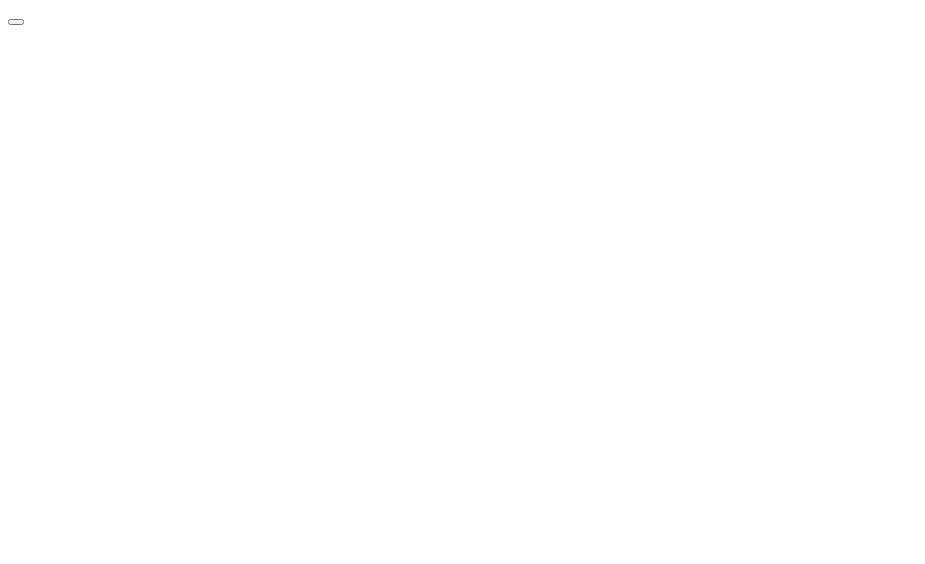
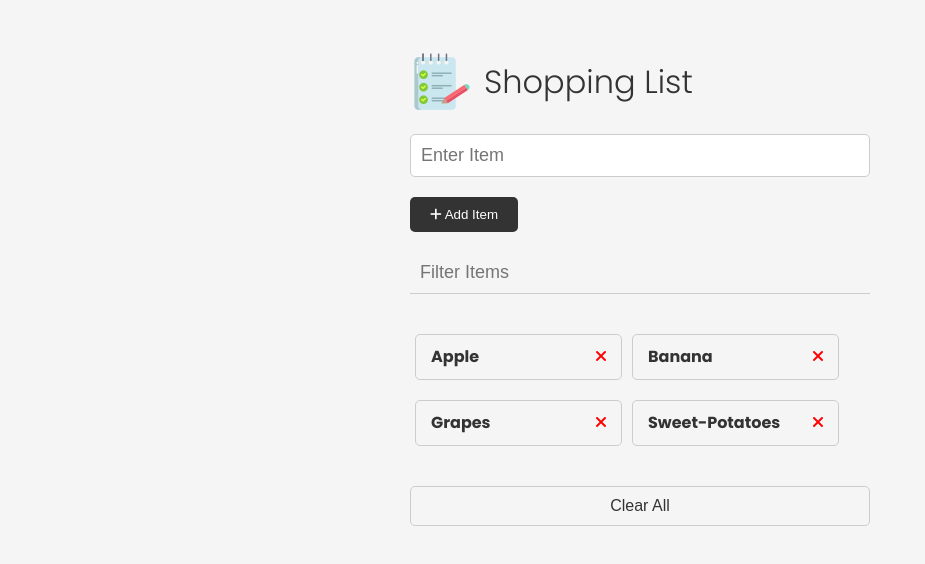
Before and after one commit to crack2018/letslearngit, a plain HTML site: page index1.html in a window 1280 px wide. Shown: the whole page, without its empty margins (0-925 px from the left). Drawn offline with Linux system fonts and the light colour scheme.

Commit message:
User interface is ready

```diff
--- a/index1.html
+++ b/index1.html
@@ -1,20 +1,78 @@
 <!DOCTYPE html>
 <html lang="en">
+
 <head>
     <meta charset="UTF-8">
     <meta http-equiv="X-UA-Compatible" content="IE=edge">
     <meta name="viewport" content="width=device-width, initial-scale=1.0">
-    <title>Document</title>
+
+    <link rel="stylesheet" href="https://cdnjs.cloudflare.com/ajax/libs/font-awesome/6.1.2/css/all.min.css"
+        integrity="sha512-1sCRPdkRXhBV2PBLUdRb4tMg1w2YPf37qatUFeS7zlBy7jJI8Lf4VHwWfZZfpXtYSLy85pkm9GaYVYMfw5BC1A=="
+        crossorigin="anonymous" referrerpolicy="no-referrer" />
+
+
+    <link rel="stylesheet" href="style.css" />
+
+    <title>Shopping List</title>
 </head>
+
 <body>
     <div class="container">
 
-                <header>
-                    <button>
-                        <i></i>
-                    </button>
-                </header>
+        <header>
+            <img src="./images/note.png" alt="">
+            <h1>Shopping List</h1>
+        </header>
+
+        <form id="item-form">
+            <div class="form-control">
+                <input type="text" class="form-input" id="item-input" name="item" placeholder="Enter Item" />
+            </div>
+            <div class="form-control">
+                <button type="submit" class="btn">
+                    <i class="fa-solid fa-plus"></i> Add Item
+                </button>
+            </div>
+        </form>
+
+        <div class="filter">
+            <input type="text" class="form-input-filter" id="filter" placeholder="Filter Items" />
+        </div>
+
+        <ul id="item-list" class="items">
+            <li>Apple
+                <button class="remove-item btn-link text-red">
+                    <i class="fa-solid fa-xmark"></i>
+                </button>
+            </li>
+
+            <li>
+                Banana
+                <button class="remove-item btn-link text-red">
+                    <i class="fa-solid fa-xmark"></i>
+                </button>
+            </li>
+
+            <li>
+                Grapes
+                <button class="remove-item btn-link text-red">
+                    <i class="fa-solid fa-xmark"></i>
+                </button>
+            </li>
+
+            <li>
+                Sweet-Potatoes
+                <button class="remove-item btn-link text-red">
+                    <i class="fa-solid fa-xmark"></i>
+                </button>
+            </li>
+
+        </ul>
+
+        <button id="clear" class="btn-clear">Clear All</button>
+
 
     </div>
 </body>
+
 </html>
--- a/script.js
+++ /dev/null
@@ -1,5 +0,0 @@
-function multiply()
-{
-
-    console.log('i m checking multiply branch of git ');
-}
```
Also changed, not shown: index.html (+10 -19 lines).
